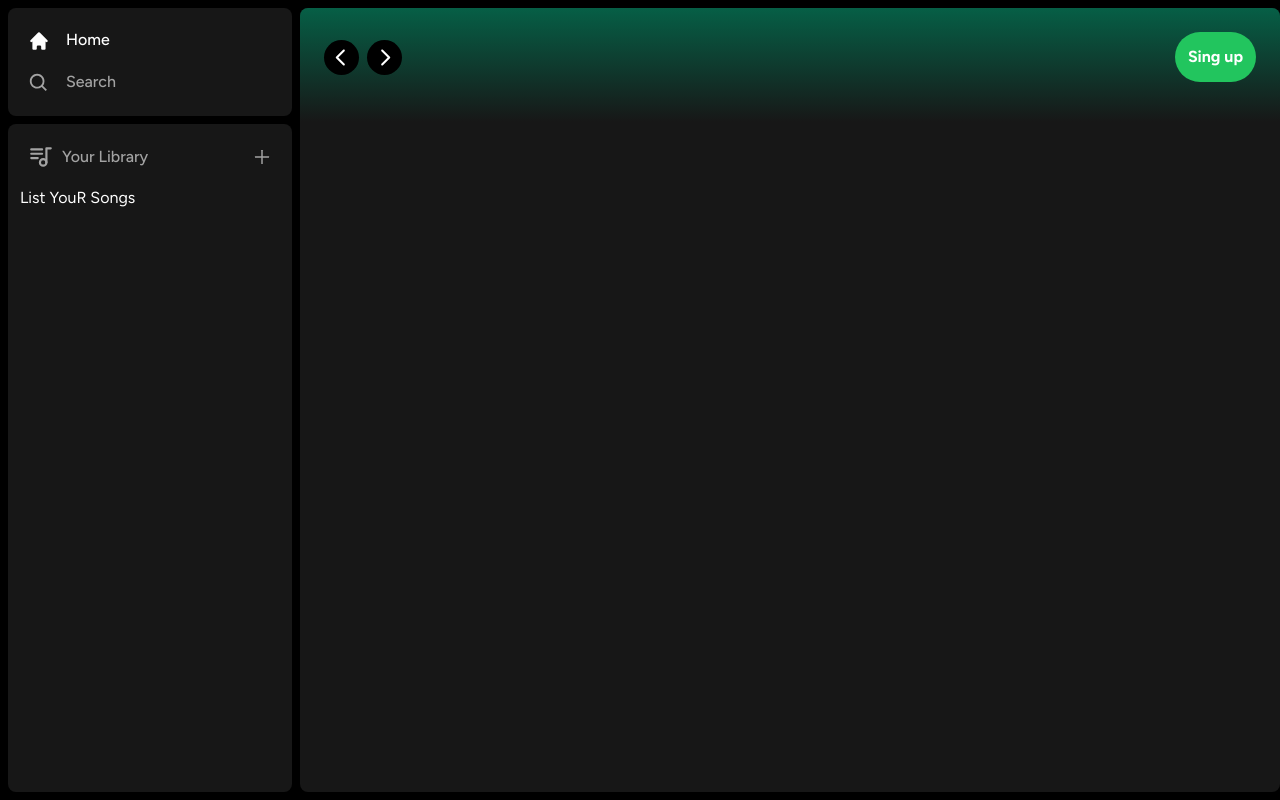
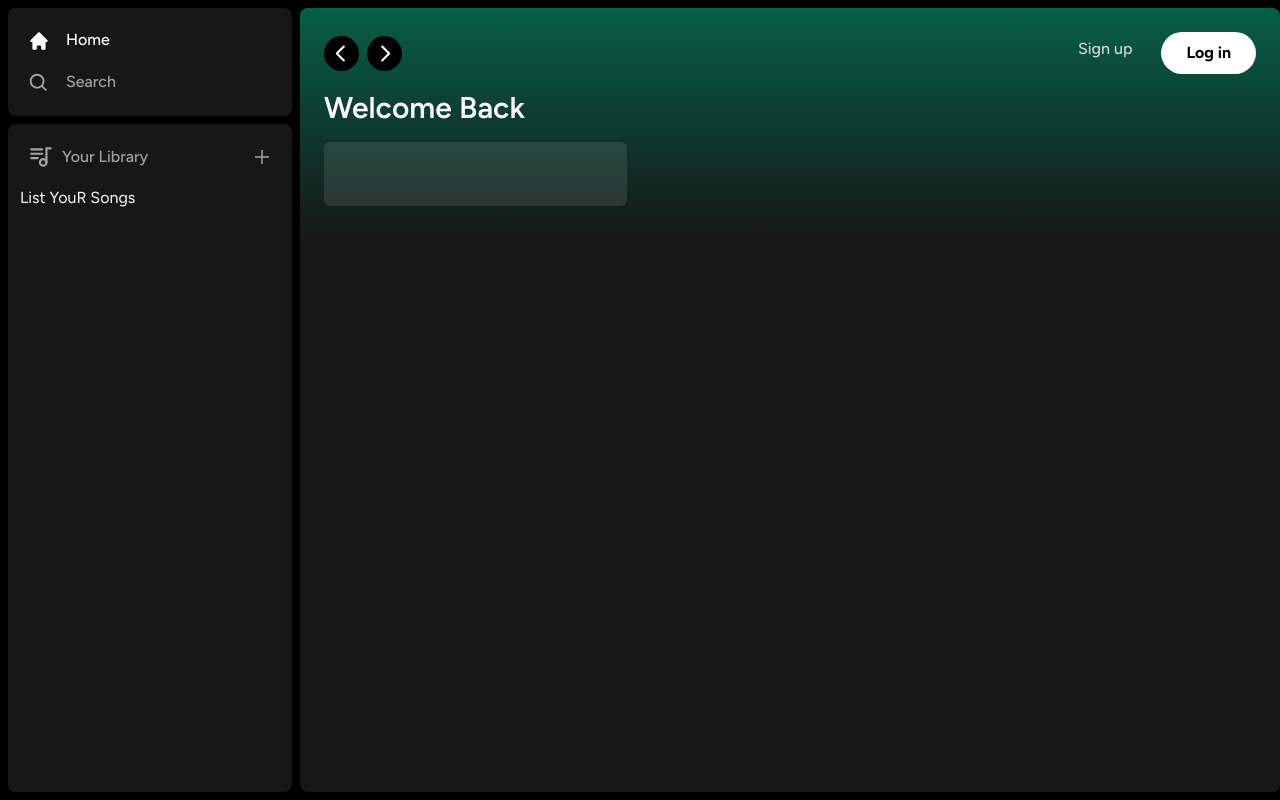
Before and after one commit to RianAndrade/spotify-clone, a Next.js app: page / in a window 1280 px wide. Built offline with nearby package versions, Linux system fonts and the light colour scheme.

Commit message:
feat: adicionar ListItem como componente da pagina principal

```diff
--- a/app/(site)/page.tsx
+++ b/app/(site)/page.tsx
@@ -1,5 +1,5 @@
 import Header from "@/components/Header";
-
+import ListItem from "@/components/ListItem";
 export default function Home() {
   return (
     <div
@@ -12,7 +12,30 @@ export default function Home() {
       overflow-y-auto
       "
     >
-      <Header>hearder Inside</Header>
+      <Header>
+        <div className="mb-2">
+          <h1
+            className="
+            text-white
+            text-3xl
+            font-semibold"
+          >
+            Welcome Back
+          </h1>
+          <div
+            className="
+          grid
+          grid-cols-1
+          sm:grid-cols-2
+          xl:grid-cols-3
+          2xl:grid-cols-4
+          gap-3
+          mt-4"
+          >
+            <ListItem />
+          </div>
+        </div>
+      </Header>
     </div>
   );
 }
--- a/components/Button.tsx
+++ b/components/Button.tsx
@@ -8,20 +8,26 @@ const Button = forwardRef<HTMLButtonElement, ButtonProps>(
     return (
       <button
         type={type}
-        className={twMerge(`
+        className={twMerge(
+          `
           w-full
           rounded-full
           bg-green-500
           border
           border-transparent
           px-3
-          py-3
+          py-1
           disabled:cursor-not-allowed
           disabled:opacity-50
-          text-balck
+          text-black
           font-bold
           hover:opacity-75
-          transition`)}
+          transition`,
+          className,
+        )}
+        disabled={disabled}
+        ref={ref}
+        {...props}
       >
         {children}
       </button>
--- a/components/Header.tsx
+++ b/components/Header.tsx
@@ -88,11 +88,12 @@ const Header: React.FC<HeaderProps> = ({ children, className }) => {
           rounded-full
           p-2
           bg-white
+          flex-shrink-0
           flex
-          itens-center
+          items-center
           justify-center
           hover:opacity-75
-          trasition"
+          transition"
           >
             <HiHome className="text-black" size={20} />
           </button>
@@ -100,14 +101,15 @@ const Header: React.FC<HeaderProps> = ({ children, className }) => {
             className="
             rounded-full
             p-2
+            flex-shrink-0
             bg-white
             flex
-            itens-center
+            items-center
             justify-center
             hover:opacity-75
-            trasition"
+            transition"
           >
-            <BiSearch className="text-black" size={20} />
+            <BiSearch className="text-black " size={20} />
           </button>
         </div>
         <div
@@ -119,11 +121,32 @@ const Header: React.FC<HeaderProps> = ({ children, className }) => {
         >
           <>
             <div>
-              <Button>Sing up</Button>
+              <Button
+                onClick={() => {}}
+                className="
+              bg-transparent
+              text-neutral-300
+              font-medium"
+              >
+                Sign up
+              </Button>
+            </div>
+            <div>
+              <Button
+                onClick={() => {}}
+                className="
+
+                bg-white
+                px-6
+                py-2"
+              >
+                Log in
+              </Button>
             </div>
           </>
         </div>
       </div>
+      {children}
     </div>
   );
 };
--- /dev/null
+++ b/components/ListItem.tsx
@@ -0,0 +1,44 @@
+"use client";
+
+import { useRouter } from "next/navigation";
+import React from "react";
+
+interface ListItemProps {
+  image: string;
+  name: string;
+  href: string;
+}
+
+const ListItem: React.FC<ListItemProps> = ({ image, name, href }) => {
+  const router = useRouter;
+  const onClick = () => {
+    //add autentication before
+    router.push(href);
+  };
+  return (
+    <button
+      className="
+      relative
+      group
+      flex
+      items-center
+      rounded-md
+      overflow-hidden
+      gap-x-4
+      bg-neutral-100/10
+      hover:bg-neutral-100/20
+      transition
+      pr-4
+        "
+    >
+      <div
+        className="
+      relative
+      min-h-[64px]
+      min-w-[64]px"
+      ></div>
+    </button>
+  );
+};
+
+export default ListItem;
```
